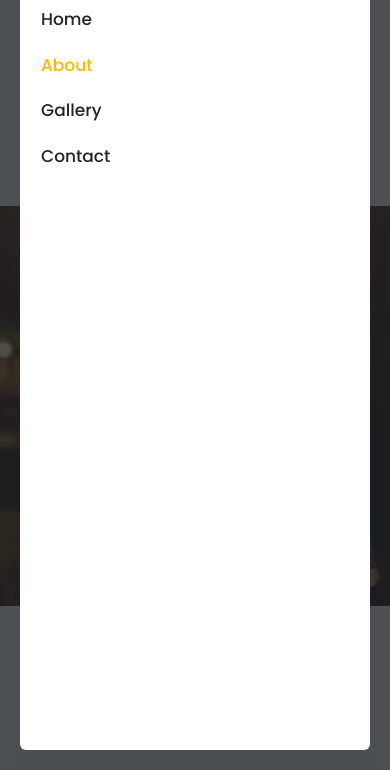
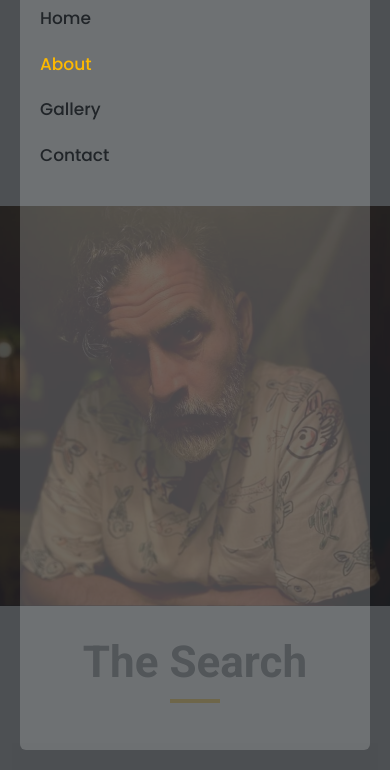
Before and after one commit to Laquiano/DanielAndrade, a plain HTML site: page src/about.html in a window 390 px wide. Both pictures are taken after a click on the icon 354 px from the left and 36 px from the top of the page. Shown: the part 74-844 px from the top of the page. Drawn offline with nearby package versions, Linux system fonts and the light colour scheme.

Commit message:
chanage navbar mobile

```diff
--- a/src/about.html
+++ b/src/about.html
@@ -73,7 +73,7 @@
           <div class="col-lg-7 about-img" data-aos="zoom-out" data-aos-delay="200"><img src="assets/img/about_01.jpg"></div>
 
           <div class="col-lg-5" data-aos="fade-up" data-aos-delay="100">
-            <h2 class="inner-title about-title">Una busqueda</h2>
+            <h2 class="inner-title about-title">The Search</h2>
             <div class="our-story">
               <p>Búsqueda de la belleza del ser. Belleza que es excusa para atraer
                 nuestra mirada y conducirnos a su esencia. Malvón, de jardines coloridos, de balcones, de
--- a/src/assets/css/main.css
+++ b/src/assets/css/main.css
@@ -225,8 +225,8 @@ h6 {
     padding: 10px 0;
     margin: 0;
     border-radius: 6px;
-    background-color: var(--nav-mobile-background-color);
-    border: 1px solid color-mix(in srgb, var(--default-color), transparent 90%);
+    background-color: #ffffff30;
+    /* border: 1px solid color-mix(in srgb, var(--default-color), transparent 90%); */
     box-shadow: none;
     overflow-y: auto;
     transition: 0.3s;
```
